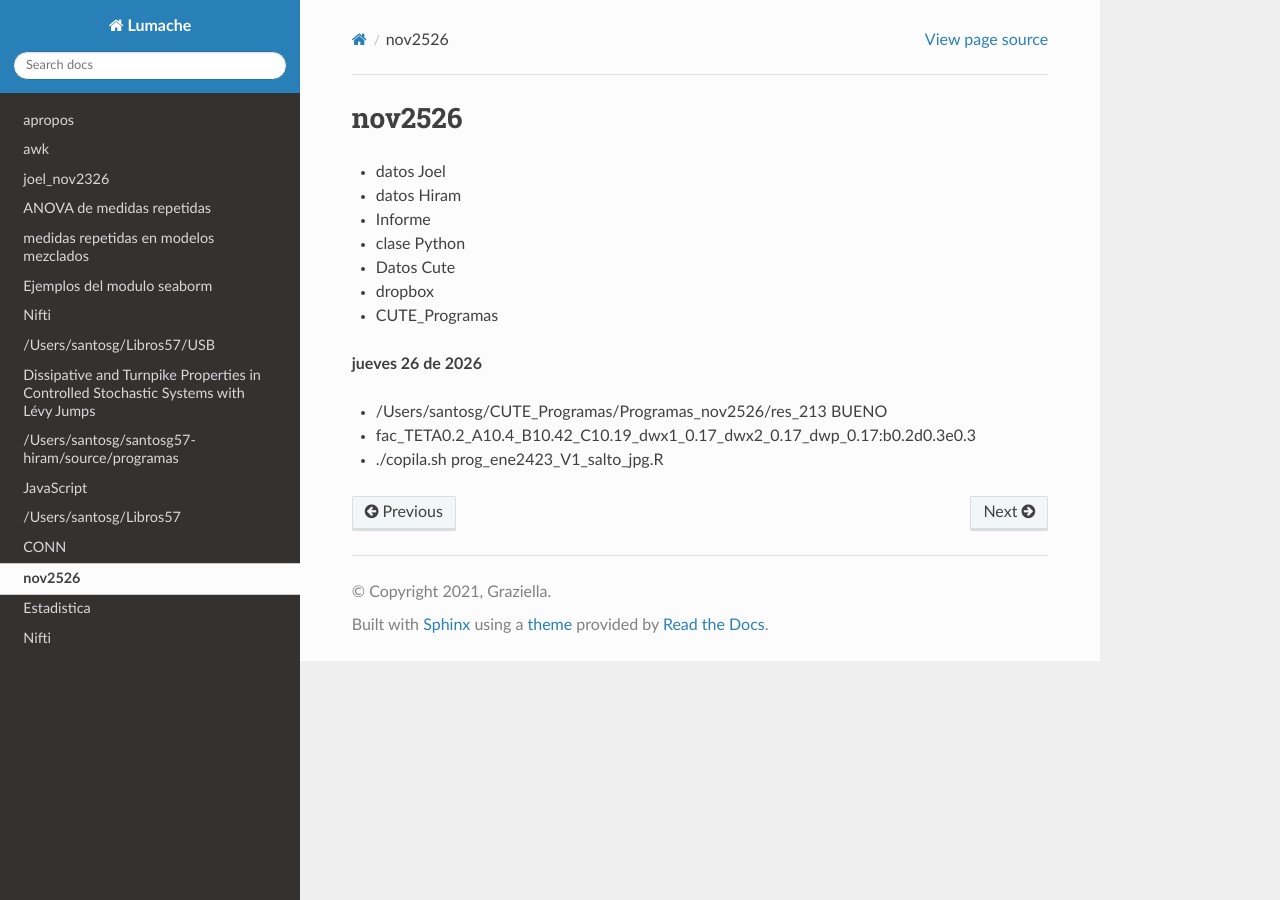
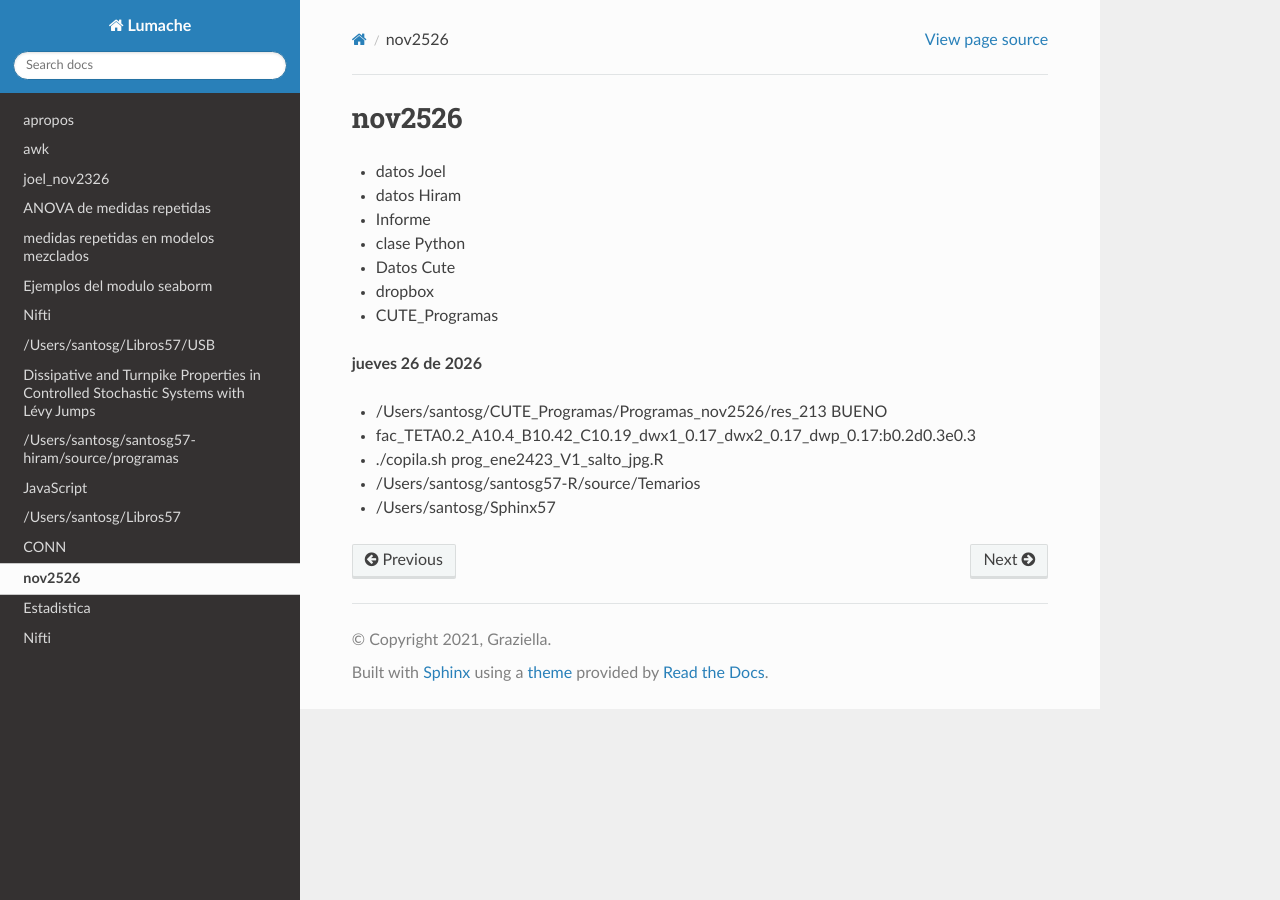
Before and after one commit to matecom57/santosg57-linux, a Sphinx documentation site: the page built from docs/source/nov2526.rst, in a window 1280 px wide. Built offline with Sphinx 7.4.7 and the Read the Docs theme 3.1.0, drawn with Linux system fonts in a browser that asks for light colours.

Commit message:
Test comité

```diff
--- a/docs/source/nov2526.rst
+++ b/docs/source/nov2526.rst
@@ -15,3 +15,5 @@ nov2526
 
 * fac_TETA0.2_A10.4_B10.42_C10.19_dwx1_0.17_dwx2_0.17_dwp_0.17:b0.2d0.3e0.3
 * ./copila.sh prog_ene2423_V1_salto_jpg.R
+* /Users/santosg/santosg57-R/source/Temarios
+* /Users/santosg/Sphinx57
```
